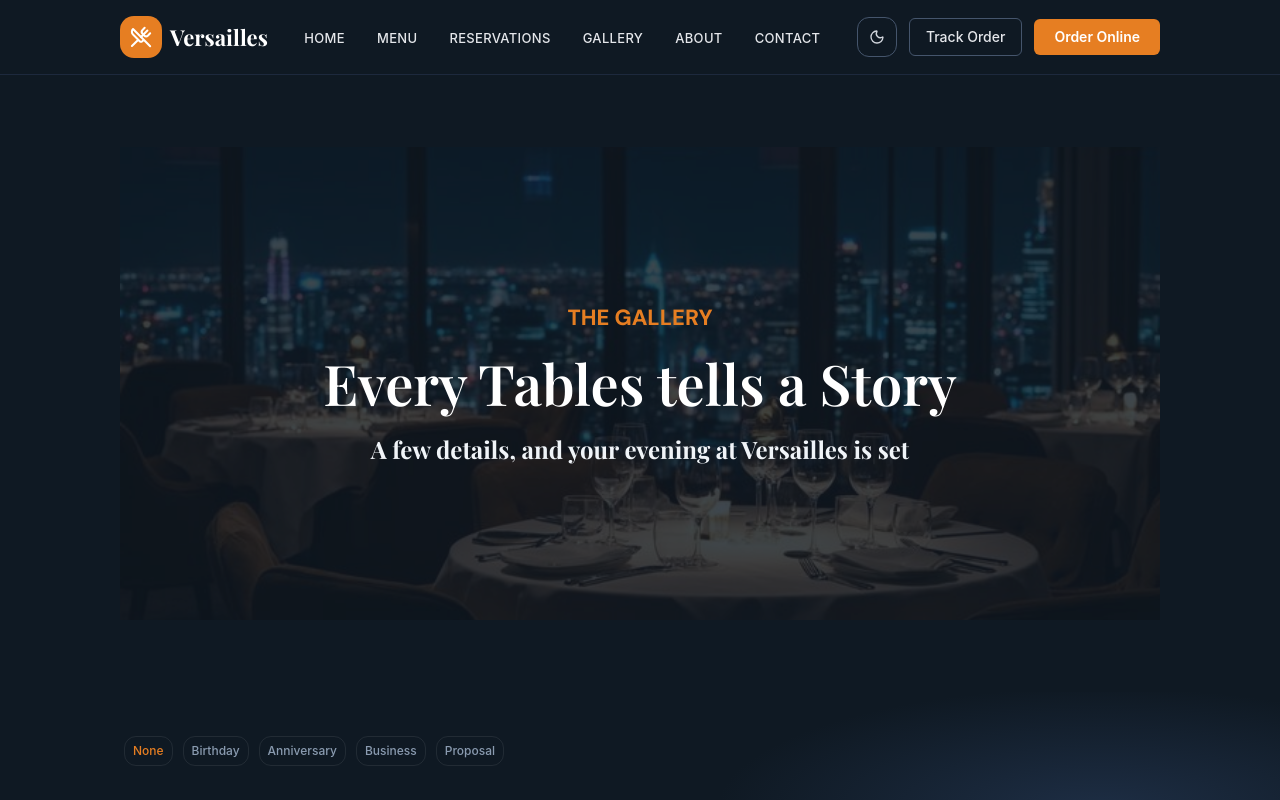
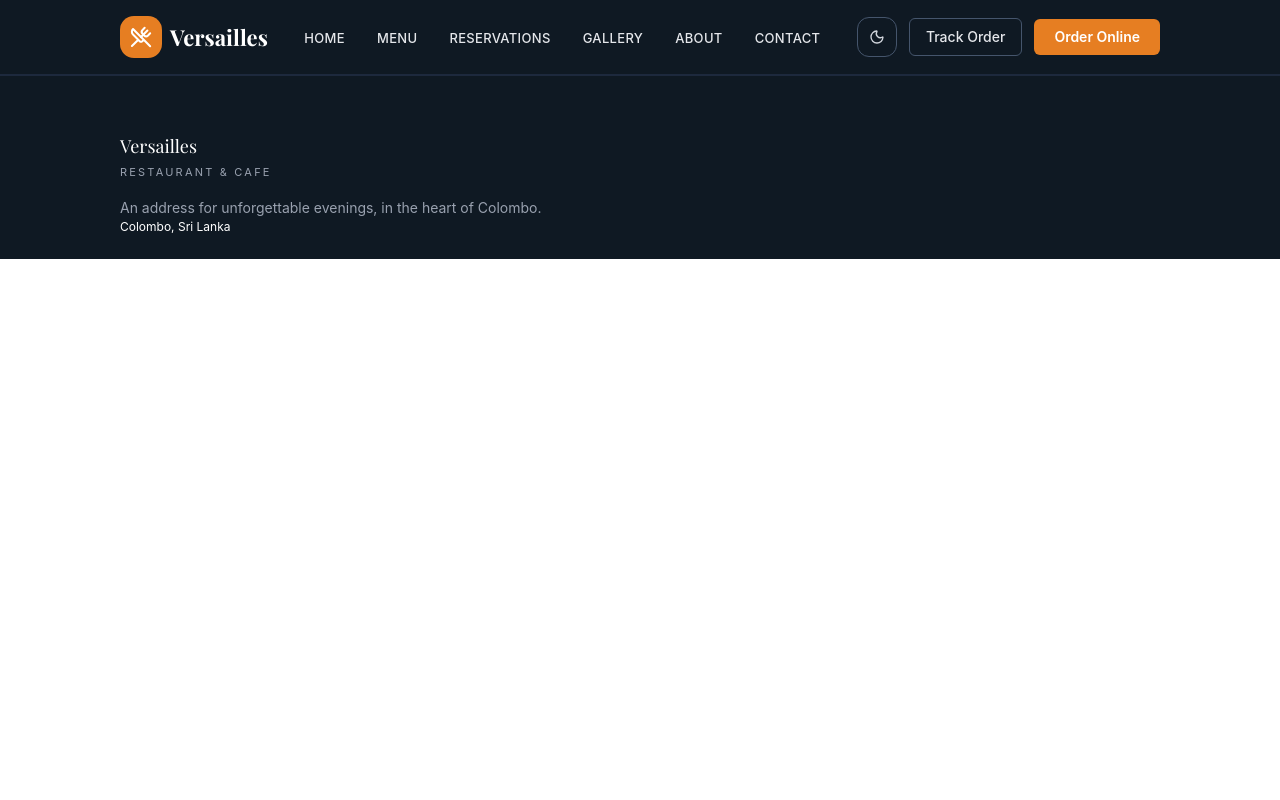
Before and after one commit to Mahdhe/restaurant_management_system_frontend, a React (Vite) app: page / in a window 1280 px wide. Shown: the top 800 px of the page. Built offline with nearby package versions, Linux system fonts and the light colour scheme; the HTML template or start-up script is replaced by a standard one; a web font is replaced by a local one.

Commit message:
Added Routes in App.jsx

```diff
--- a/src/App.jsx
+++ b/src/App.jsx
@@ -1,3 +1,5 @@
+import { Routes, Route } from "react-router-dom";
+
 import Navbar from "./components/layout/Navbar";
 import Footer from "./components/layout/Footer";
 import Gallery from "./pages/Gallery"
@@ -6,7 +8,9 @@ function App() {
   return (
     <>
       <Navbar />
-       <Gallery></Gallery>
+      <Routes>
+        <Route path="/gallery" element={<Gallery></Gallery>} />
+      </Routes>
       <Footer />
     </>
   );
```
